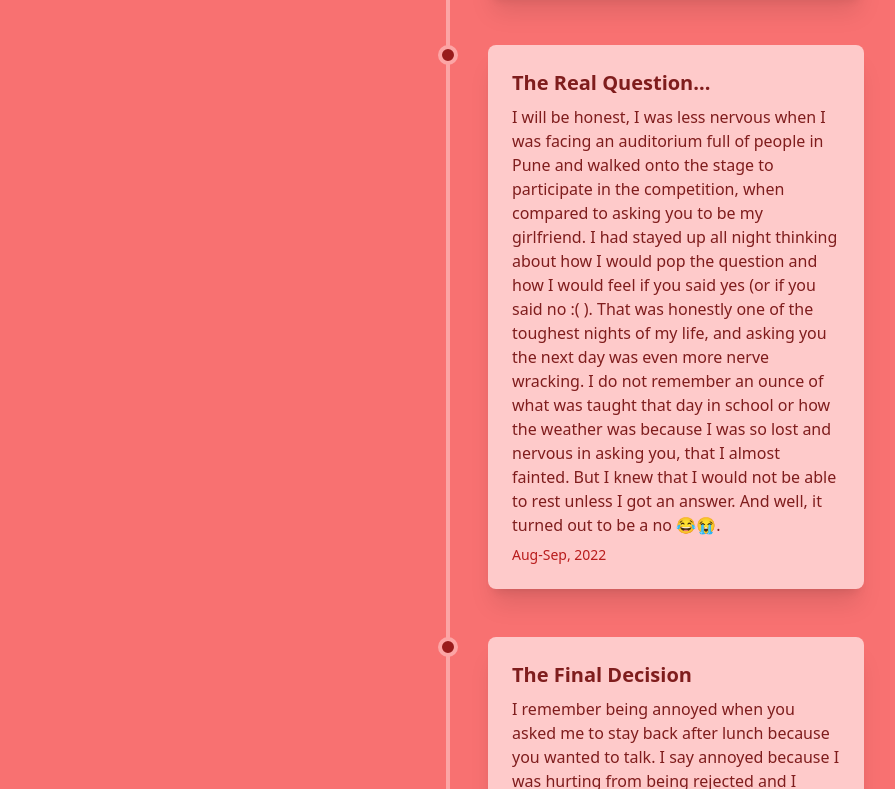
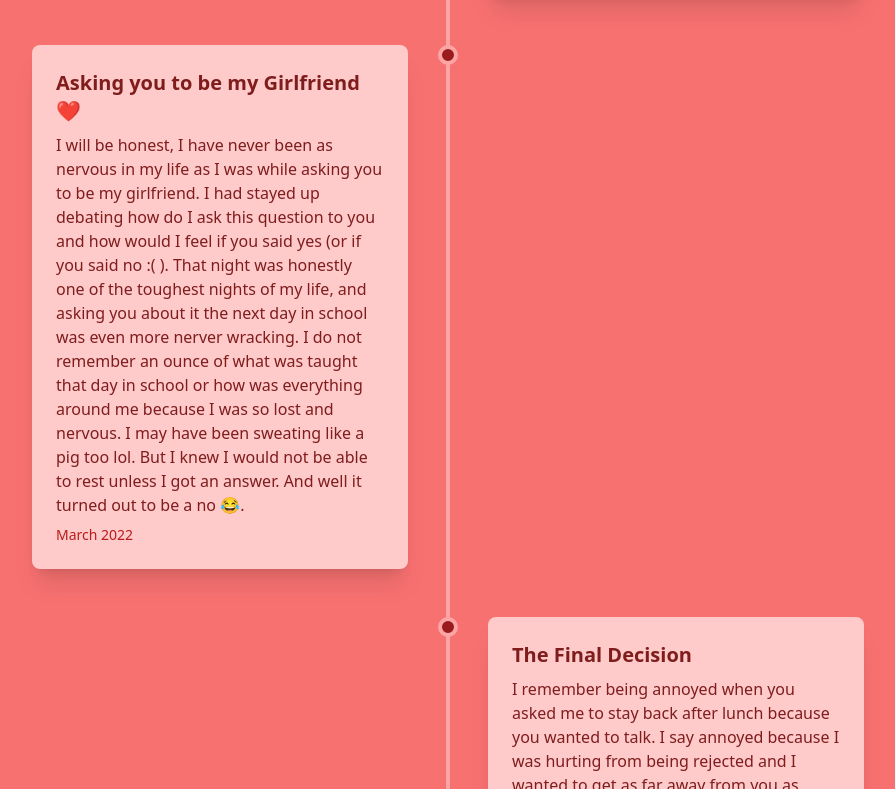
Before and after one commit to Demon-Dog43359/annivGift, a plain HTML site: page index.html in a window 1280 px wide. Shown: the part 835-1624 px from the top of the page, without its empty margins (192-1087 px from the left). Drawn offline with nearby package versions, Linux system fonts and the light colour scheme.

Commit message:
Update index.html
Worked on features from previous commit, testing these out to see it if worked, it should have, remember to put in photos

```diff
--- a/index.html
+++ b/index.html
@@ -75,7 +75,7 @@
         <img src="Media/Heart Favicons/favicon-32x32.png" alt="Right Image" class="w-12 h-12 object-cover">
     </div>
 
-    <div id="timeline" class="relative max-w-4xl mx-auto p-4 md:p-8">
+    <div id="timeline" class="relative max-w-4xl mx-auto p-4 md:p-8">   <!--copy this element for left side box and right side image-->
         <div class="timeline-item flex relative mb-12 opacity-0">
             <div class="md:w-1/2 md:pr-10">
                 <div class="bg-red-200 p-6 rounded-lg shadow-xl text-red-900">
@@ -93,7 +93,7 @@
 
             </div>
 
-        <div class="timeline-item flex relative mb-12 opacity-0 md:flex-row-reverse">
+        <div class="timeline-item flex relative mb-12 opacity-0 md:flex-row-reverse">        <!--copy this element for right side box and left side image-->
             <div class="md:w-1/2 md:pl-10">
                 <div class="bg-red-200 p-6 rounded-lg shadow-xl text-red-900">
                     <h3 class="text-xl font-bold mb-2">Coming to Meet you at lunch</h3>
@@ -110,22 +110,23 @@
 
             </div>
 
-          <div class="timeline-item flex relative mb-12 opacity-0 md:flex-row-reverse">
-            <div class="md:w-1/2 md:pl-10">
+         <div class="timeline-item flex relative mb-12 opacity-0">
+            <div class="md:w-1/2 md:pr-10">
                 <div class="bg-red-200 p-6 rounded-lg shadow-xl text-red-900">
-                    <h3 class="text-xl font-bold mb-2">The Real Question...</h3>
+                    <h3 class="text-xl font-bold mb-2">Asking you to be my Girlfriend❤️</h3>
                     <p class="text-base">
-                        I will be honest, I was less nervous when I was facing an auditorium full of people in Pune and walked onto the stage to participate in the competition, when compared to asking you to be my girlfriend. I had stayed up all night thinking about how I would pop the question and how I would feel if you said yes (or if you said no :( ). That was honestly one of the toughest nights of my life, and asking you the next day was even more nerve wracking. I do not remember an ounce of what was taught that day in school or how the weather was because I was so lost and nervous in asking you, that I almost fainted. But I knew that I would not be able to rest unless I got an answer. And well, it turned out to be a no 😂😭.
+                        I will be honest, I have never been as nervous in my life as I was while asking you to be my girlfriend. I had stayed up debating how do I ask this question to you and how would I feel if you said yes (or if you said no :( ). That night was honestly one of the toughest nights of my life, and asking you about it the next day in school was even more nerver wracking. I do not remember an ounce of what was taught that day in school or how was everything around me because I was so lost and nervous. I may have been sweating like a pig too lol. But I knew I would not be able to rest unless I got an answer. And well it turned out to be a no 😂.
                     </p>
-                    <time class="text-sm text-red-700 mt-2 block">Aug-Sep, 2022</time>
+                    <time class="text-sm text-red-700 mt-2 block">March 2022</time>
                 </div>
             </div>
 
-            <div class="md:w-1/2 mt-4 md:mt-0 md:pr-10">
-                <!--img src="https://via.placeholder.com/300x200" alt="Vacation" class="w-full h-auto rounded-lg shadow-lg object-cover"-->
+            <div class="md:w-1/2 mt-4 md:mt-0 md:pl-10">
+                <!--img src="https://via.placeholder.com/300x200" alt="First Date" class="w-full h-auto rounded-lg shadow-lg object-cover"-->
             </div>
 
             </div>
+
 
         <div class="timeline-item flex relative mb-12 opacity-0 md:flex-row-reverse">
             <div class="md:w-1/2 md:pl-10">
```
